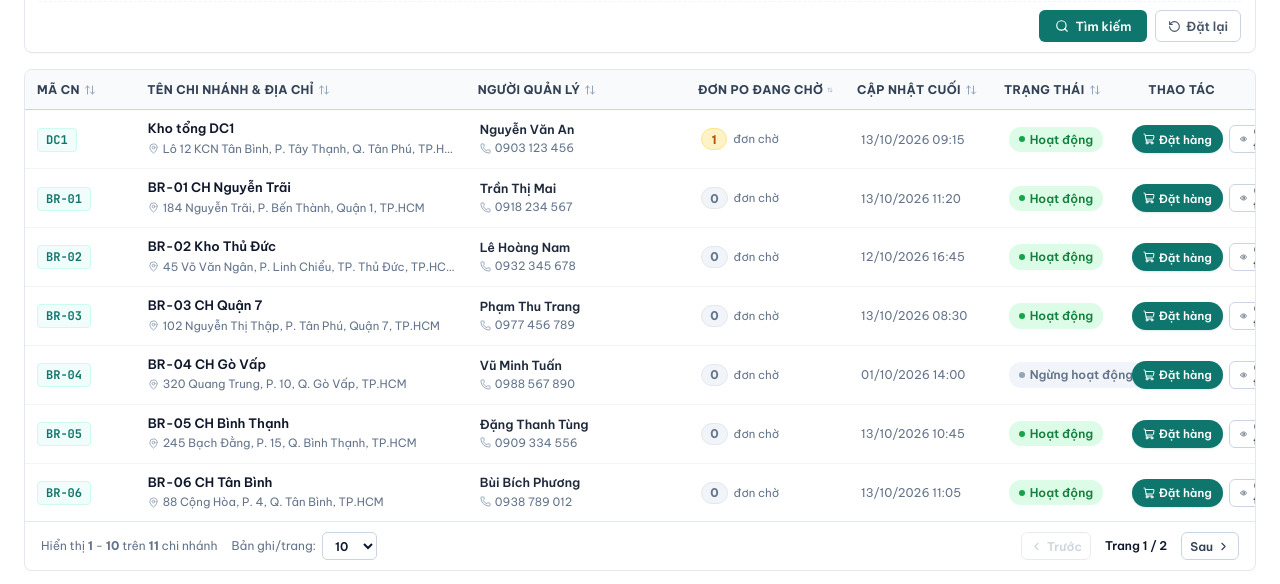
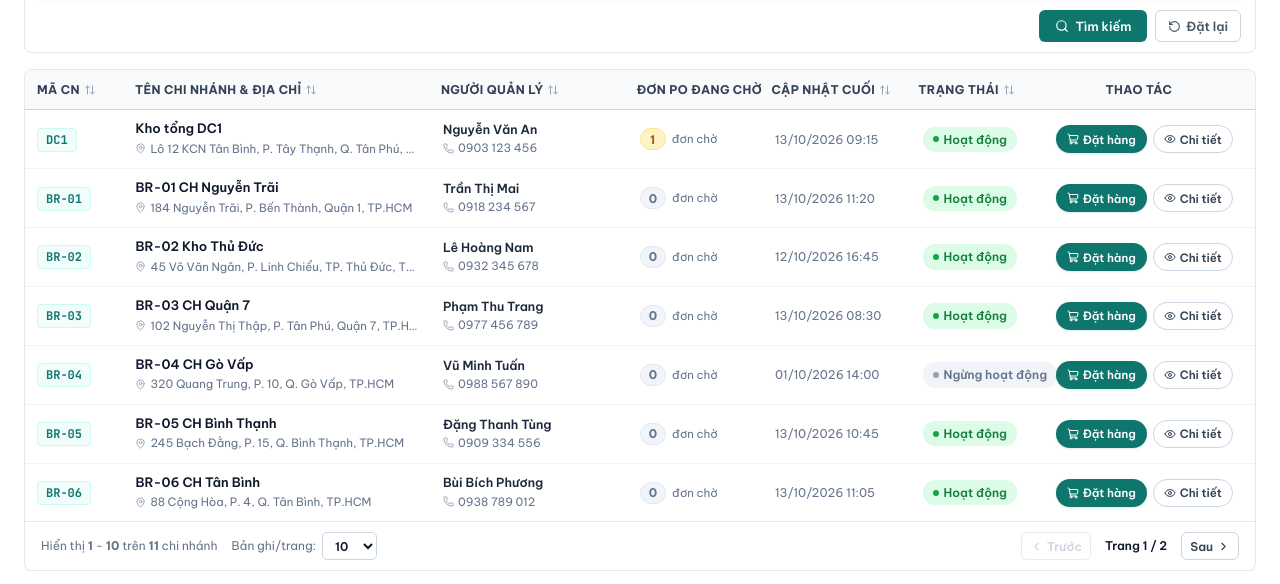
Before and after one commit to SEP490-G84-MTGRMS/MT_GRMS_FRONTEND, a React (Vite) app: page /store-owner/purchase-orders/branches in a window 1280 px wide. Shown: the part 213-797 px from the top of the page. Built offline with nearby package versions, Linux system fonts and the light colour scheme; no server answers.

Commit message:
feat: add BranchOrderTable component for branch purchase order management

```diff
--- a/src/features/purchase-order/components/branch/BranchOrderTable.tsx
+++ b/src/features/purchase-order/components/branch/BranchOrderTable.tsx
@@ -133,13 +133,13 @@ export const BranchOrderTable: FC<BranchOrderTableProps> = ({
 
   const tableColGroup = (
     <colgroup>
-      <col style={{ width: '9%' }} />
-      <col style={{ width: '27%' }} />
-      <col style={{ width: '18%' }} />
-      <col style={{ width: '13%' }} />
+      <col style={{ width: '8%' }} />
+      <col style={{ width: '25%' }} />
+      <col style={{ width: '16%' }} />
+      <col style={{ width: '11%' }} />
       <col style={{ width: '12%' }} />
       <col style={{ width: '10%' }} />
-      <col style={{ width: '11%' }} />
+      <col style={{ width: '18%' }} />
     </colgroup>
   );
 
@@ -229,7 +229,7 @@ export const BranchOrderTable: FC<BranchOrderTableProps> = ({
         <table
           style={{
             width: '100%',
-            minWidth: 1000,
+            minWidth: 1080,
             tableLayout: 'fixed',
             borderCollapse: 'separate',
             borderSpacing: 0,
@@ -348,7 +348,7 @@ export const BranchOrderTable: FC<BranchOrderTableProps> = ({
         <table
           style={{
             width: '100%',
-            minWidth: 1000,
+            minWidth: 1080,
             tableLayout: 'fixed',
             borderCollapse: 'separate',
             borderSpacing: 0,
@@ -500,7 +500,7 @@ export const BranchOrderTable: FC<BranchOrderTableProps> = ({
 
                   {/* 7. Thao tác */}
                   <td style={{ padding: '10px 12px', verticalAlign: 'middle', textAlign: 'center', borderBottom: '1px solid #f1f5f9' }}>
-                    <div style={{ display: 'inline-flex', alignItems: 'center', justifyContent: 'center', gap: 6 }}>
+                    <div style={{ display: 'inline-flex', alignItems: 'center', justifyContent: 'center', gap: 6, flexWrap: 'nowrap' }}>
                       <button
                         type="button"
                         onClick={() => onOrder(b.id)}
@@ -510,30 +510,35 @@ export const BranchOrderTable: FC<BranchOrderTableProps> = ({
                           padding: '0 10px',
                           fontSize: 11.5,
                           gap: 4,
+                          whiteSpace: 'nowrap',
+                          flexShrink: 0,
                           boxShadow: '0 1px 2px rgba(15, 118, 110, 0.15)',
                         }}
                         title="Tạo ma trận đặt hàng cho chi nhánh này"
                       >
-                        <ShoppingCart size={12} />
+                        <ShoppingCart size={12} style={{ flexShrink: 0 }} />
                         <span>Đặt hàng</span>
                       </button>
 
                       <button
                         type="button"
                         onClick={() => onViewDetail(b)}
+                        className="po-btn po-btn-secondary"
                         style={{
                           display: 'inline-flex',
                           alignItems: 'center',
                           gap: 4,
                           height: 28,
                           padding: '0 10px',
-                          borderRadius: 6,
-                          fontSize: 12,
+                          borderRadius: 'var(--radius-pill)',
+                          fontSize: 11.5,
                           fontWeight: 600,
                           backgroundColor: '#ffffff',
                           border: '1px solid #cbd5e1',
                           color: '#334155',
                           cursor: 'pointer',
+                          whiteSpace: 'nowrap',
+                          flexShrink: 0,
                           transition: 'all 0.15s ease',
                         }}
                         onMouseEnter={(e) => {
@@ -548,7 +553,7 @@ export const BranchOrderTable: FC<BranchOrderTableProps> = ({
                         }}
                         title="Xem chi tiết chi nhánh"
                       >
-                        <Eye size={12} />
+                        <Eye size={12} style={{ flexShrink: 0 }} />
                         <span>Chi tiết</span>
                       </button>
                     </div>
```
